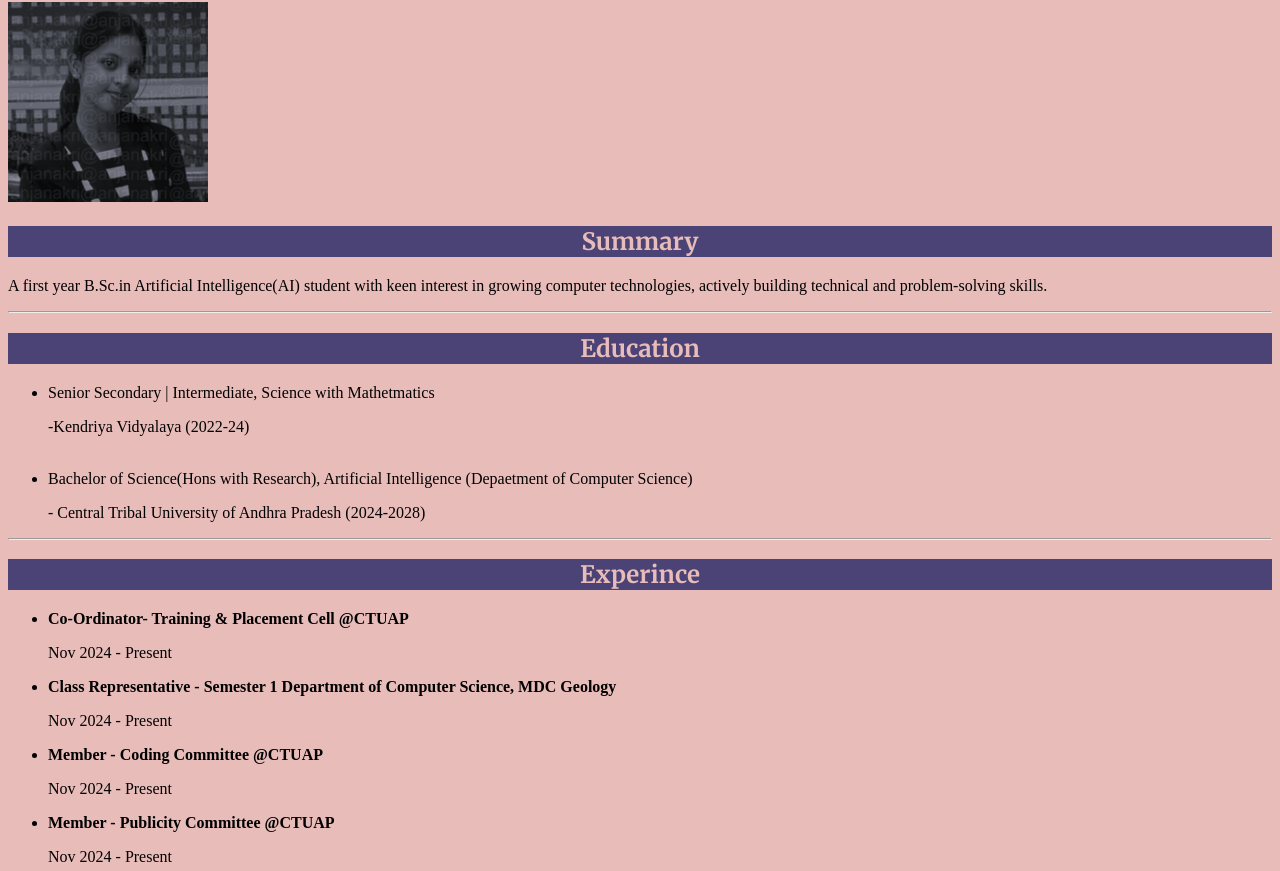
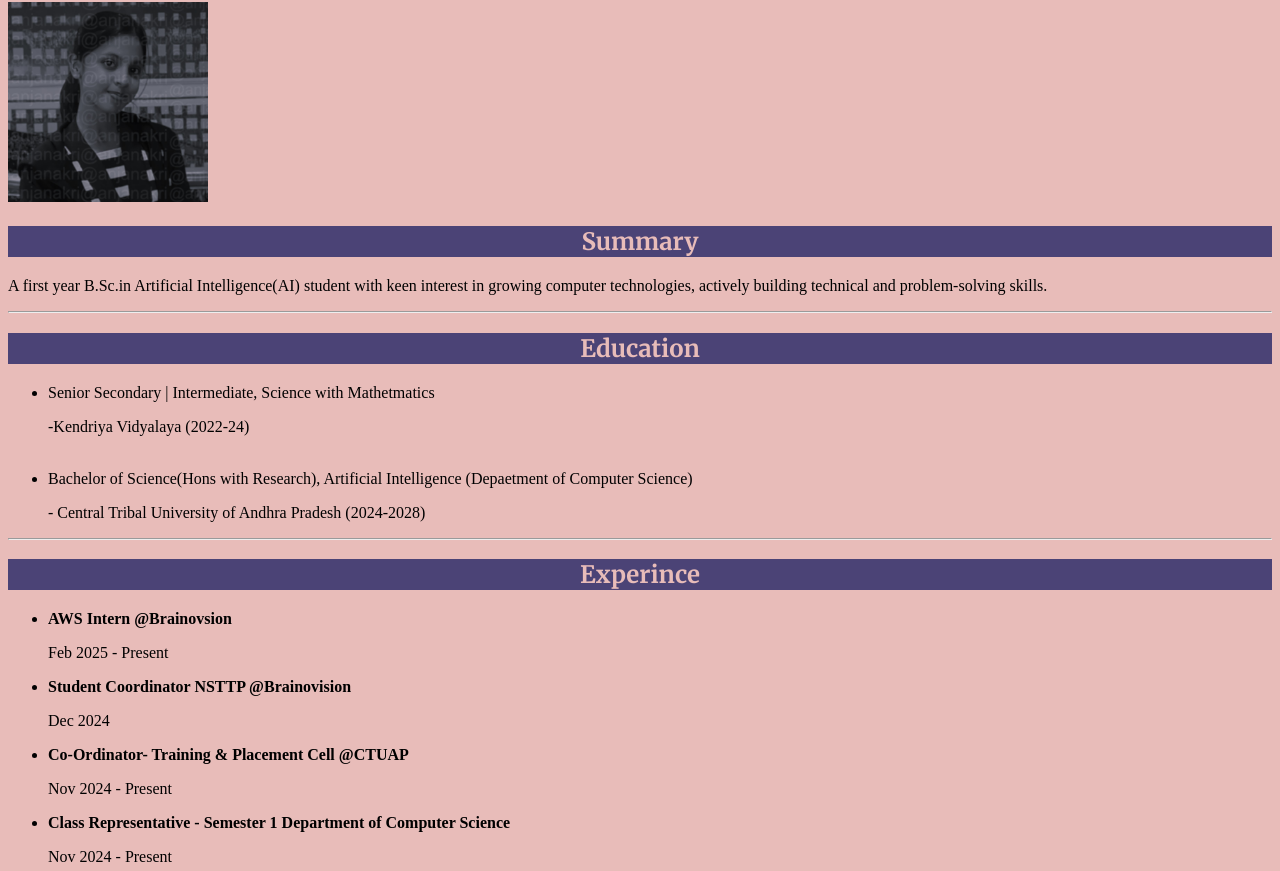
Before and after one commit to anjanakri/resume-html, a plain HTML site: page index.html in a window 1280 px wide. Shown: the part 81-952 px from the top of the page. Drawn offline with Linux system fonts and the light colour scheme.

Commit message:
Update index.html

```diff
--- a/index.html
+++ b/index.html
@@ -33,11 +33,19 @@
     <div><h2 class="H">Experince</h2>
         <ul>
             <li>
+                <b>AWS Intern @Brainovsion</b>
+                <p>Feb 2025 - Present</p>
+            </li>
+            <li>
+                <b>Student Coordinator NSTTP @Brainovision</b>
+                <p>Dec 2024</p>
+            </li>
+            <li>
                 <b>Co-Ordinator- Training & Placement Cell @CTUAP</b>
                 <p>Nov 2024 - Present</p>
             </li>
             <li>
-                <b>Class Representative - Semester 1 Department of Computer Science, MDC Geology</b>
+                <b>Class Representative - Semester 1 Department of Computer Science</b>
                 <p>Nov 2024 - Present</p>
             </li>
             <li>
```
